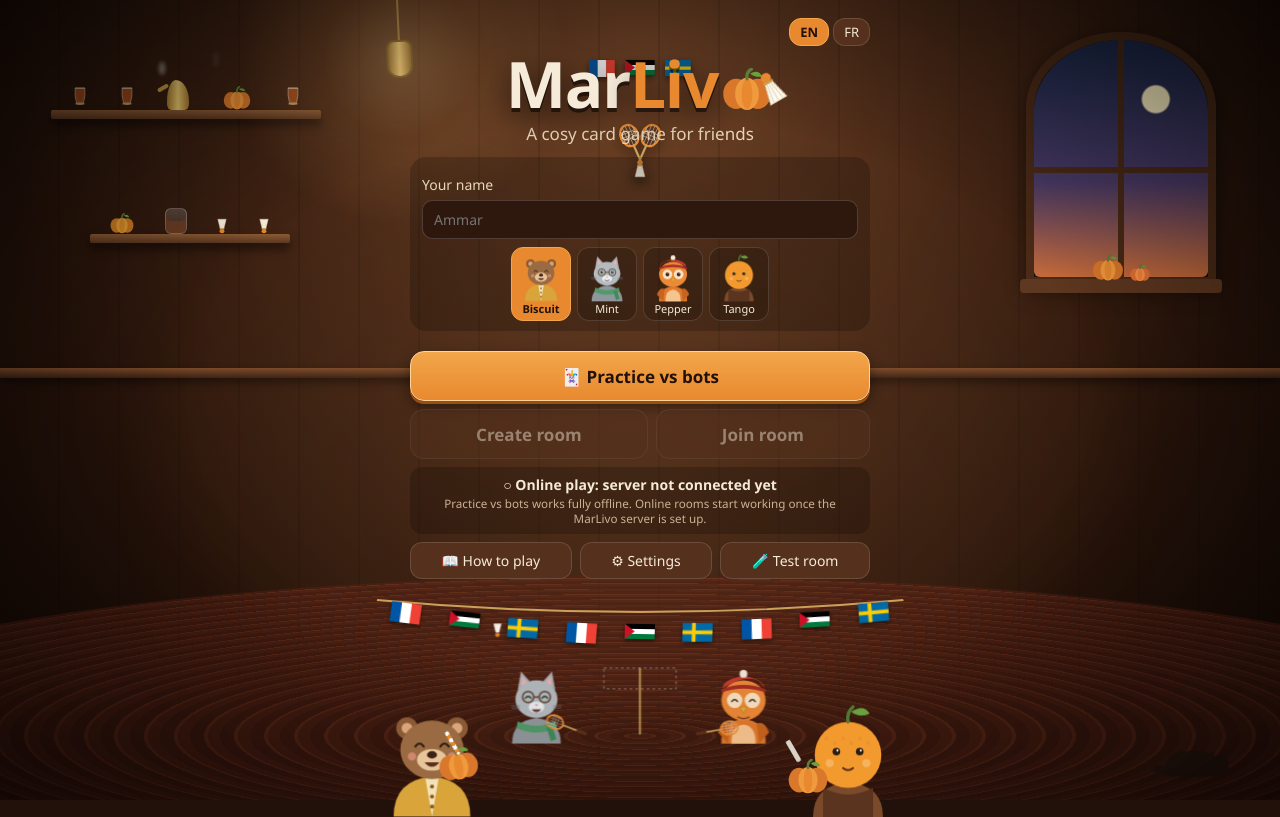
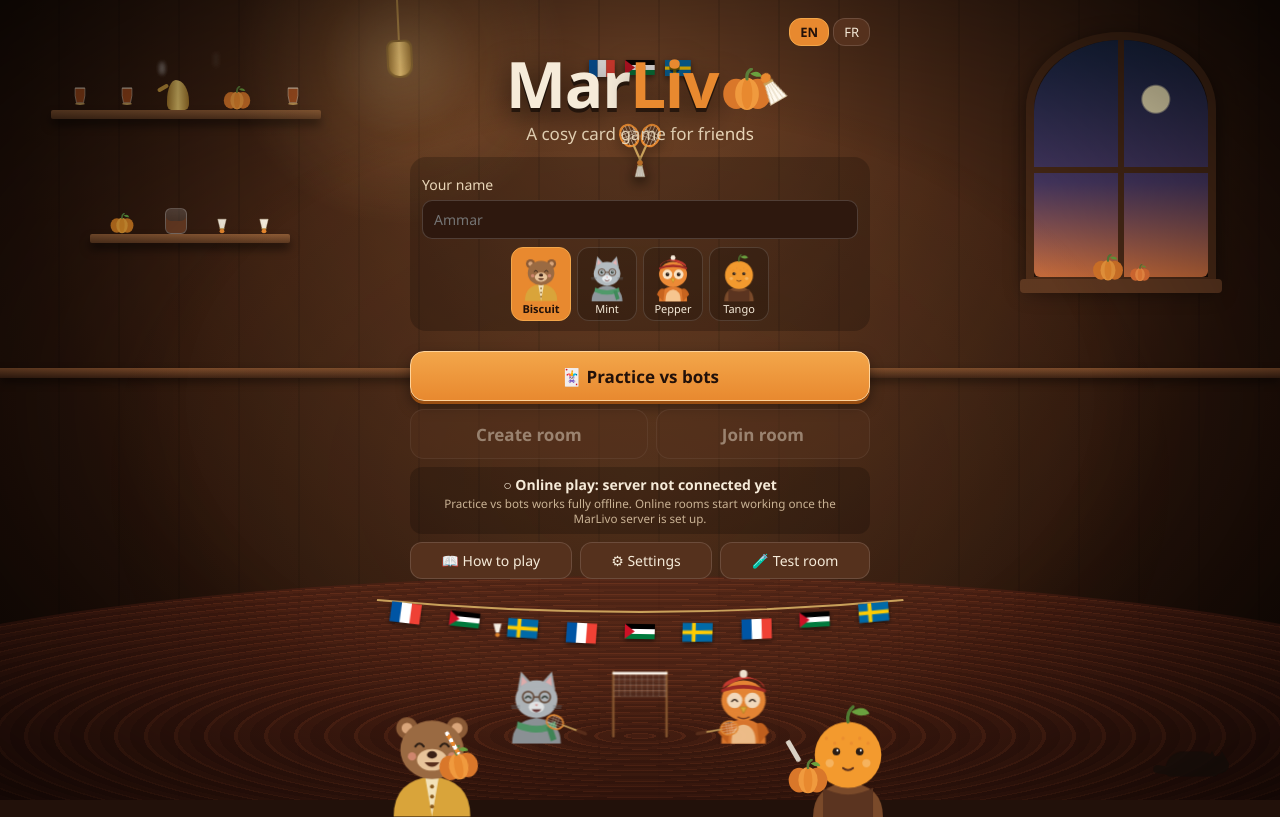
Before and after one commit to heisenberg0066/marlivo, a React (Vite) app in the folder apps/client/: page / in a window 1280 px wide. Built offline with nearby package versions, Linux system fonts and the light colour scheme.

Commit message:
Footer scene: proper badminton net

```diff
--- a/apps/client/src/render/characters.tsx
+++ b/apps/client/src/render/characters.tsx
@@ -193,8 +193,15 @@ export function FriendsScene({ compact = false }: { compact?: boolean }) {
       <Bunting count={9} />
       <div className="badminton">
         <svg viewBox="0 0 300 120" className="badminton-svg">
-          <line x1="150" y1="40" x2="150" y2="110" stroke="#c9a15b" strokeWidth="2" />
-          <rect x="112" y="40" width="76" height="22" fill="none" stroke="#f6ebd9" strokeOpacity=".5" strokeDasharray="3 3" />
+          {/* badminton net: two posts, mesh, white top tape */}
+          <g>
+            <line x1="122" y1="44" x2="122" y2="112" stroke="#8a5a32" strokeWidth="2.5" strokeLinecap="round" />
+            <line x1="178" y1="44" x2="178" y2="112" stroke="#8a5a32" strokeWidth="2.5" strokeLinecap="round" />
+            <rect x="122" y="46" width="56" height="24" fill="#f6ebd9" fillOpacity=".06" />
+            {Array.from({ length: 9 }, (_, i) => <line key={'v' + i} x1={128 + i * 6} y1="46" x2={128 + i * 6} y2="70" stroke="#f6ebd9" strokeOpacity=".28" strokeWidth=".7" />)}
+            {Array.from({ length: 4 }, (_, i) => <line key={'h' + i} x1="122" y1={52 + i * 6} x2="178" y2={52 + i * 6} stroke="#f6ebd9" strokeOpacity=".28" strokeWidth=".7" />)}
+            <rect x="121" y="44" width="58" height="3" rx="1" fill="#fffaf0" />
+          </g>
           <g>
             <path id={pid} d="M70 60 Q150 -10 230 60 Q150 -10 70 60" fill="none" />
             <g>
```
